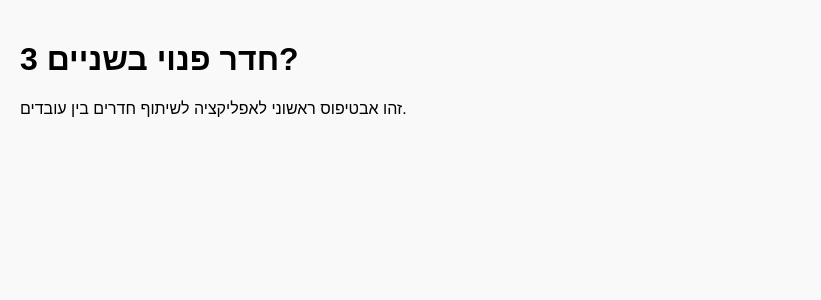
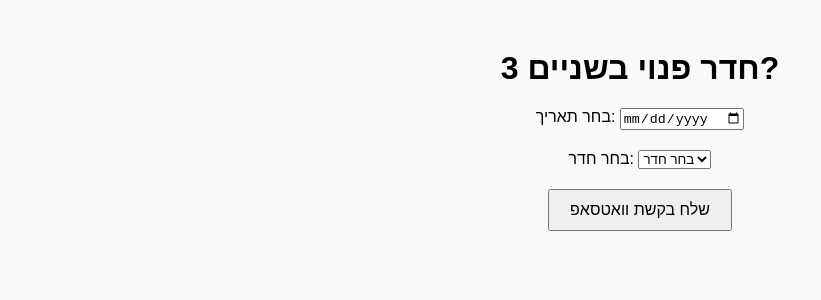
Before and after one commit to TomerAin/Room-Availability, a React (Create React App) app: page / in a window 1280 px wide. Shown: the top 300 px of the page, without its empty margins (0-821 px from the left). Built offline with nearby package versions, Linux system fonts and the light colour scheme.

Commit message:
Update App.jsx

```diff
--- a/src/App.jsx
+++ b/src/App.jsx
@@ -1,10 +1,44 @@
-import React from "react";
+// src/App.jsx
+import { useState } from "react";
 
 function App() {
+  const [date, setDate] = useState("");
+  const [room, setRoom] = useState("");
+
+  const handleSubmit = () => {
+    if (!date || !room) {
+      alert("אנא מלא את כל השדות");
+      return;
+    }
+    const message = `שלום, האם חדר ${room} פנוי בתאריך ${date}?`;
+    const encodedMessage = encodeURIComponent(message);
+    // פה אפשר לשים מספר ייעודי, בינתיים זה פותח את וואטסאפ פתוח
+    window.open(`https://wa.me/?text=${encodedMessage}`, "_blank");
+  };
+
   return (
-    <div style={{ padding: 20, fontFamily: "sans-serif" }}>
+    <div style={{ textAlign: "center", marginTop: "50px", fontFamily: "Arial" }}>
       <h1>חדר פנוי בשניים 3?</h1>
-      <p>זהו אבטיפוס ראשוני לאפליקציה לשיתוף חדרים בין עובדים.</p>
+      <div style={{ marginBottom: "20px" }}>
+        <label>בחר תאריך: </label>
+        <input type="date" value={date} onChange={(e) => setDate(e.target.value)} />
+      </div>
+      <div style={{ marginBottom: "20px" }}>
+        <label>בחר חדר: </label>
+        <select value={room} onChange={(e) => setRoom(e.target.value)}>
+          <option value="">בחר חדר</option>
+          <option value="1">חדר 1</option>
+          <option value="2">חדר 2</option>
+          <option value="3">חדר 3</option>
+          <option value="4">חדר 4</option>
+          <option value="5">חדר 5</option>
+          <option value="6">חדר 6</option>
+          <option value="7">חדר 7</option>
+        </select>
+      </div>
+      <button onClick={handleSubmit} style={{ padding: "10px 20px", fontSize: "16px" }}>
+        שלח בקשת וואטסאפ
+      </button>
     </div>
   );
 }
```
